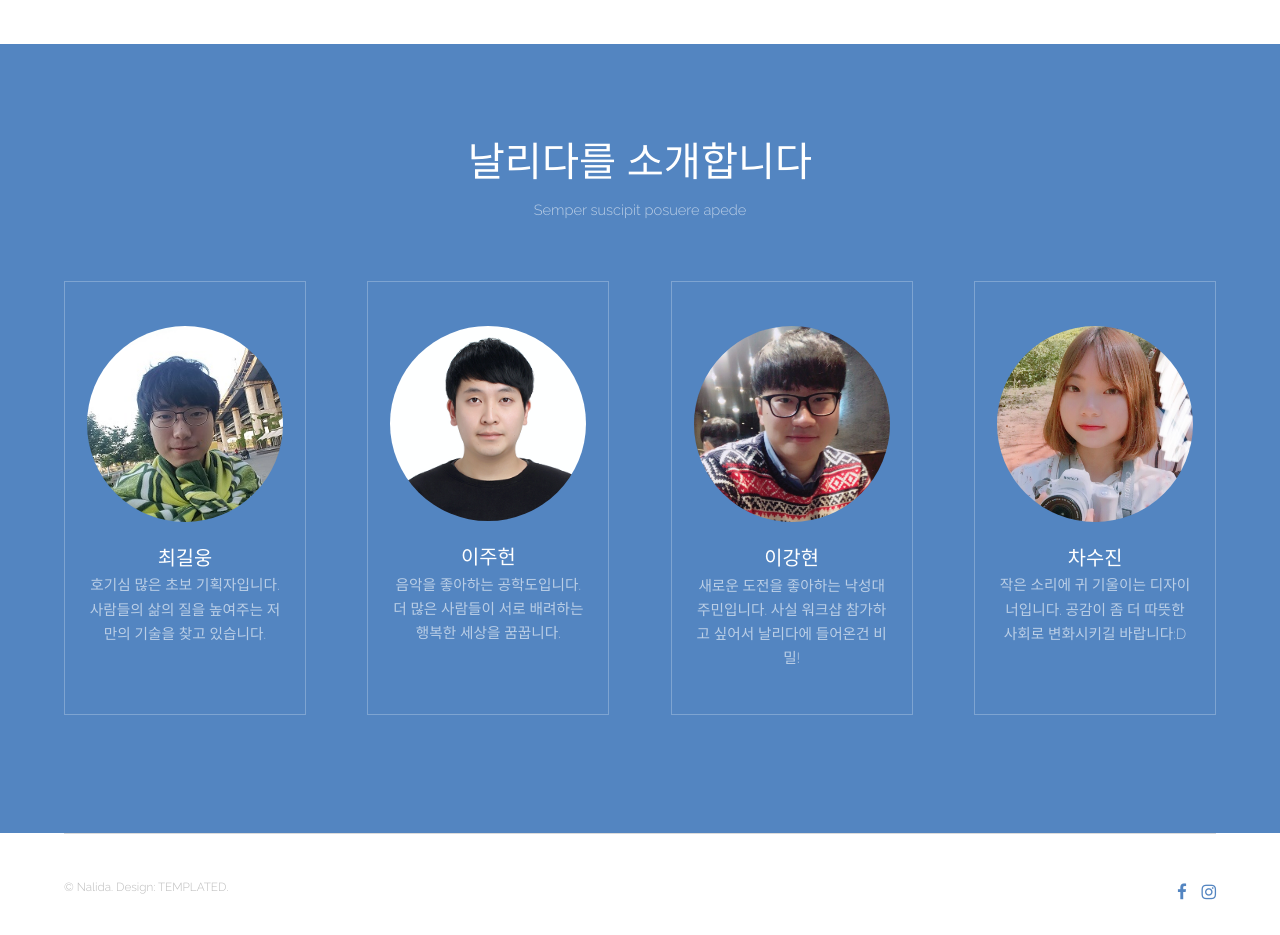
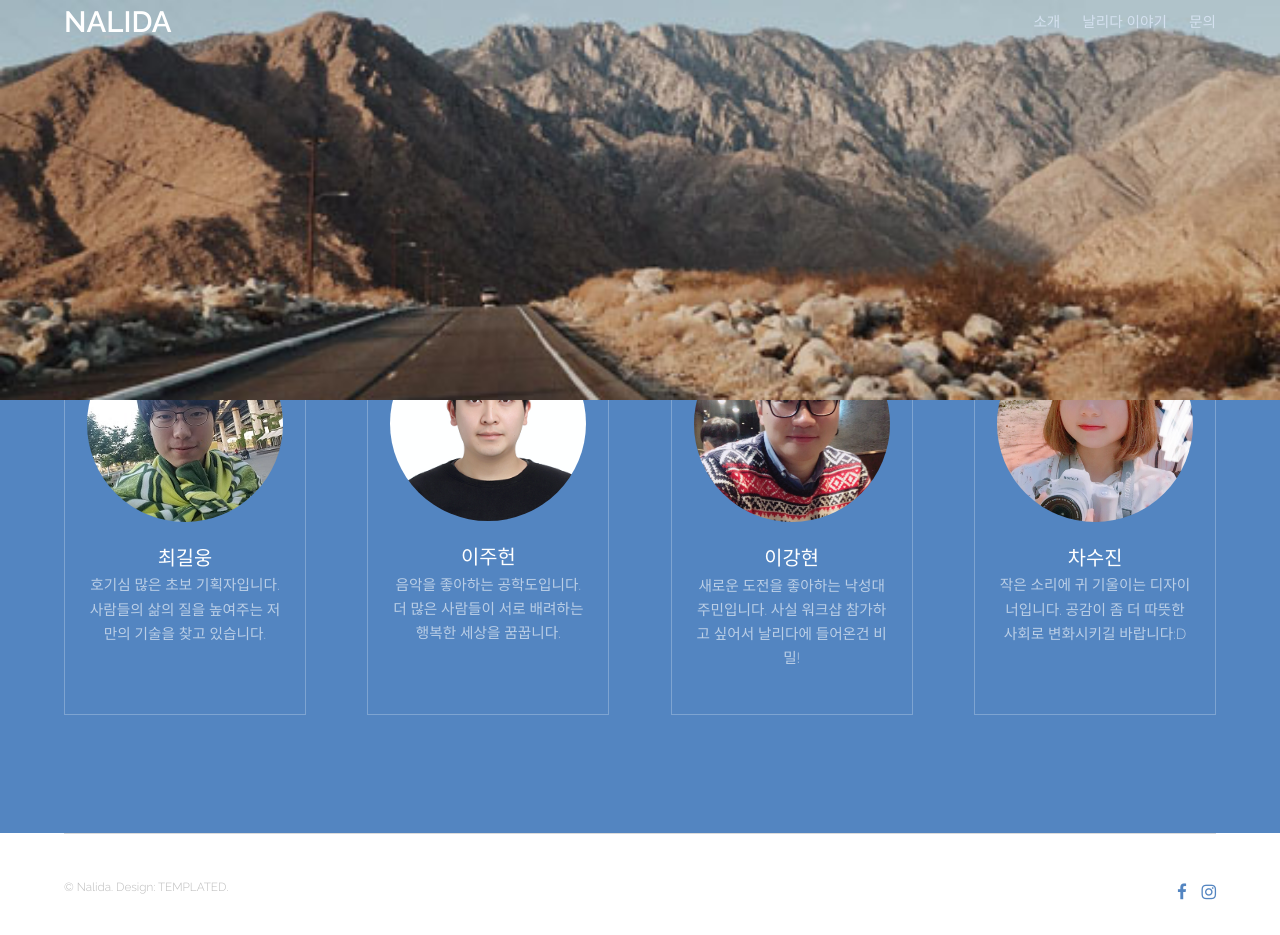
Before and after one commit to nalida-dev/nalida.info, an Angular app in the folder nalida-info/: page /members in a window 1280 px wide. Built offline with nearby package versions, Linux system fonts and the light colour scheme.

Commit message:
background image link

```diff
--- a/nalida-info/src/app/header/header.component.html
+++ b/nalida-info/src/app/header/header.component.html
@@ -1,4 +1,5 @@
-<header id="header" class="{{ image ? 'withImage' : 'withoutImage' }}">
+<header id="header" class="{{ image ? 'withImage' : 'withoutImage' }}"
+  [ngStyle]="{'background-image': 'url(&quot;/' + image + '&quot;)'}">
   <div class="inner">
     <a routerLink="/" class="logo">NALIDA</a>
     <nav id="nav">
--- a/nalida-info/src/app/header/header.component.scss
+++ b/nalida-info/src/app/header/header.component.scss
@@ -15,7 +15,6 @@
 }
 #header[class*=withImage] {
     height: 400px;
-    background-image: url("/images/colorworkshop.jpg");
     background-position: center;
     background-repeat: no-repeat;
     background-size: cover;
--- a/nalida-info/src/app/members/members.component.html
+++ b/nalida-info/src/app/members/members.component.html
@@ -1,3 +1,4 @@
+<app-header image="images/pic01.jpg"></app-header>
   <!-- Two -->
   <section id="two" class="wrapper style1 special">
       <div class="inner">
```
